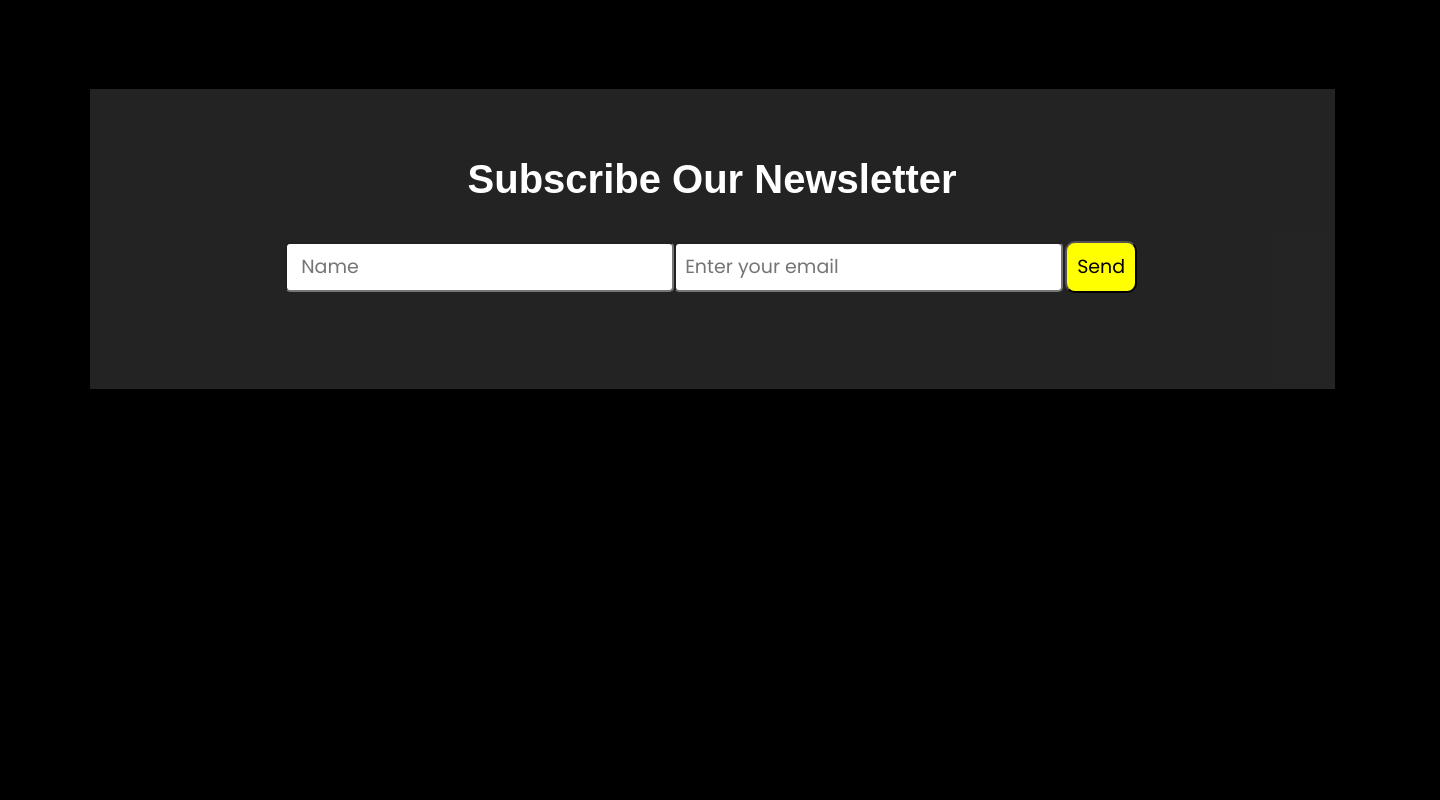
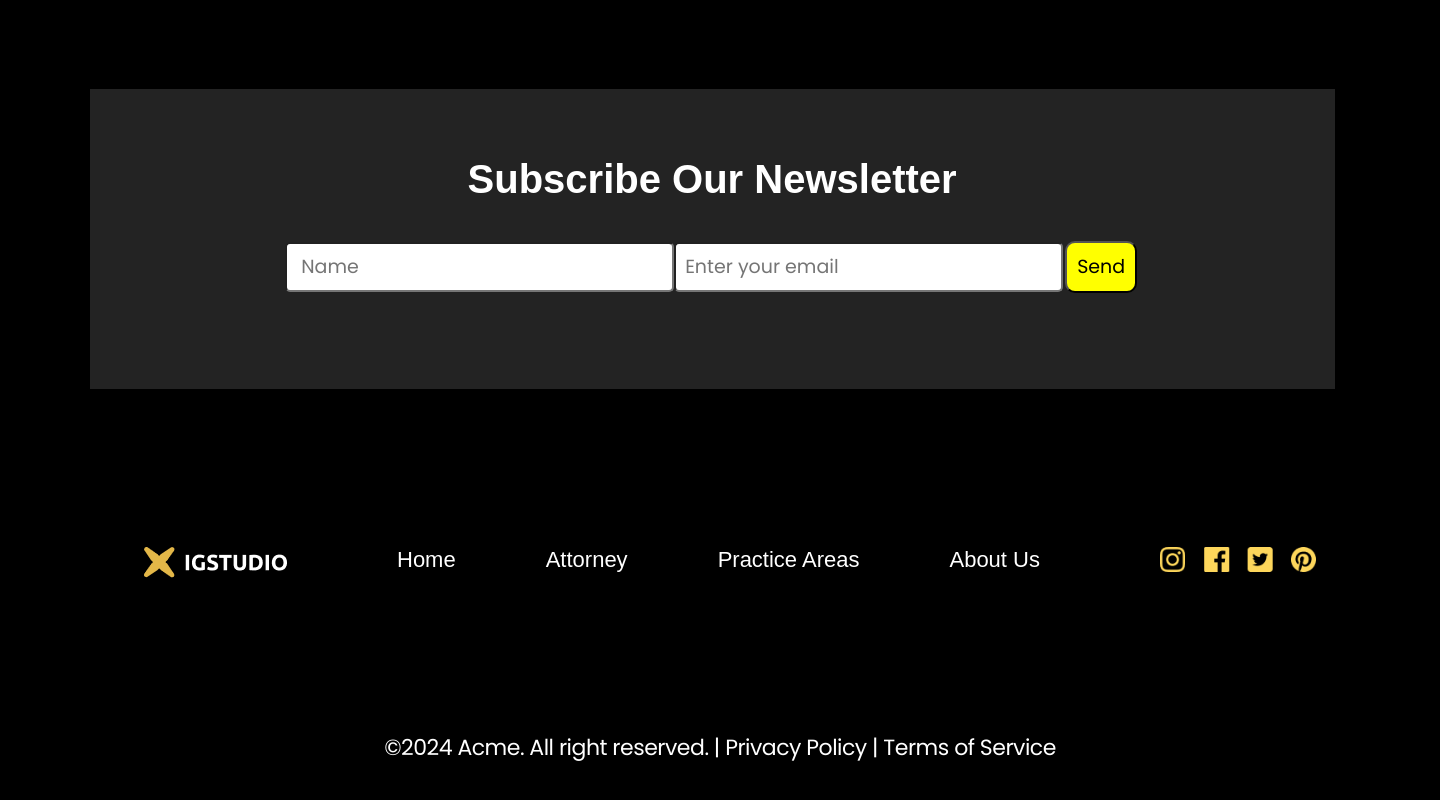
Before and after one commit to ak220193/lawfirm-crio, a React (Create React App) app: page / in a window 1280 px wide. Shown: the part 4341-5141 px from the top of the page, 1440 px wide, since content can reach past the window. Before the commit the page ends 4730 px from the top, so only its background shows below. Built offline with nearby package versions, Linux system fonts and the light colour scheme.

Commit message:
Footer module completed

```diff
--- a/src/Components/Footer/Footer.jsx
+++ b/src/Components/Footer/Footer.jsx
@@ -0,0 +1,43 @@
+import React from "react";
+import styles from "./Footer.module.css";
+import Logo from "../../Assets/logo1.png";
+import { Link } from "react-router-dom";
+import Social from "../../Assets/social.png";
+
+const Footer = () => {
+  return (
+    <>
+      <div className={styles.Footer}>
+        <div>
+          <nav className={styles.Footermain}>
+            <Link to="/">
+              <img
+                className={styles.Footerimage}
+                src={Logo}
+                alt="Logo"
+                width={143}
+              />
+            </Link>
+            <div className={styles.footernav}>
+              <Link to="/">Home</Link>
+              <Link to="/attorney">Attorney</Link>
+              <Link to="/practice-areas">Practice Areas</Link>
+              <Link to="/about-us">About Us</Link>
+            </div>
+            <div className={styles.Social}>
+              <img src={Social} alt="facebook" height="25px" />
+            </div>
+          </nav>
+          <div className={styles.Copyrights}>
+            <p>
+              &copy;2024 Acme. All right reserved. | Privacy Policy | Terms of
+              Service
+            </p>
+          </div>
+        </div>
+      </div>
+    </>
+  );
+};
+
+export default Footer;
--- a/src/Components/Footer/Footer.module.css
+++ b/src/Components/Footer/Footer.module.css
@@ -0,0 +1,55 @@
+.Footer {
+  width: 1440px;
+  height: 367px;
+}
+
+.Footermain {
+  margin-left: 10%;
+  margin-top: 10%;
+  display: flex;
+  gap: 10px;
+}
+.Footerimage {
+  object-fit: contain;
+  float: left;
+  margin-top: 10%;
+}
+.footernav {
+  font-family: Arial;
+  color: white;
+  text-align: left;
+  display: flex;
+  flex-direction: row;
+  justify-content: center;
+  align-items: center;
+  gap: 90px;
+  font-size: 22px;
+  padding: 10px;
+  margin-left: 90px;
+}
+
+.Social {
+  display: flex;
+  margin-left: 10px;
+  justify-content: flex-end;
+  align-items: center;
+}
+
+.Social img {
+  margin-left: 90px;
+}
+
+.Copyrights {
+  display: flex;
+  justify-content: center;
+  align-items: center;
+  margin-top: 10%;
+}
+
+.Copyrights p {
+  font-size: 22px;
+  line-height: 36px;
+  letter-spacing: -0.5px;
+  font-weight: normal;
+  color: #ffffff;
+}
--- a/src/Pages/Mainpage.jsx
+++ b/src/Pages/Mainpage.jsx
@@ -8,6 +8,7 @@ import Carousel from "../Components/Carousel/Carousel";
 import Testimonial from "../Components/Testimonials/Testimonial";
 import FAQ from "../Components/FAQ/FAQ";
 import Newsletter from "../Components/Newsletter/Newsletter";
+import Footer from "../Components/Footer/Footer";
 
 const Mainpage = () => {
   return (
@@ -21,6 +22,7 @@ const Mainpage = () => {
       <Testimonial />
       <FAQ />
       <Newsletter />
+      <Footer />
     </div>
   );
 };
```
Also changed, not shown: src/Assets/social.png (added).
